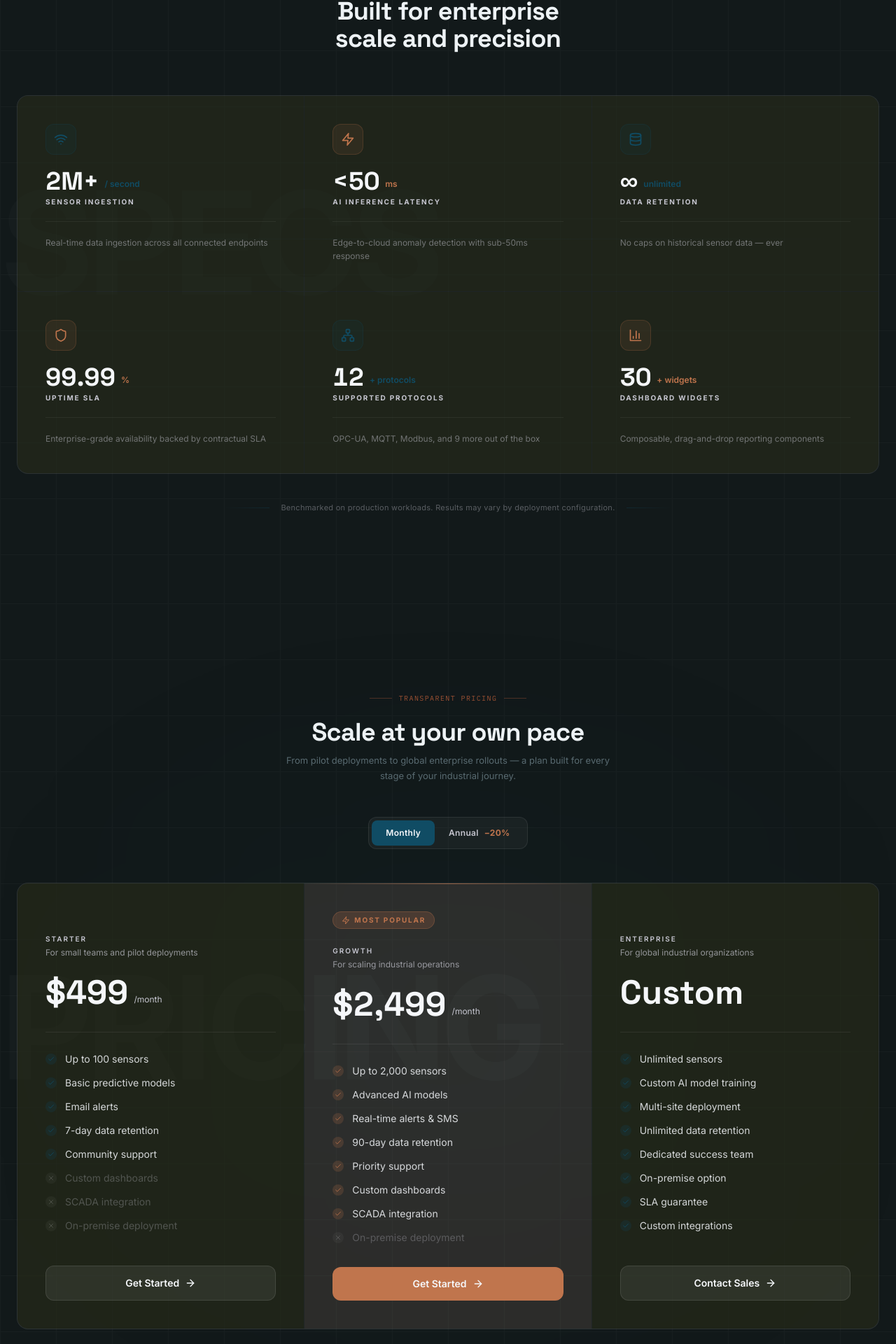
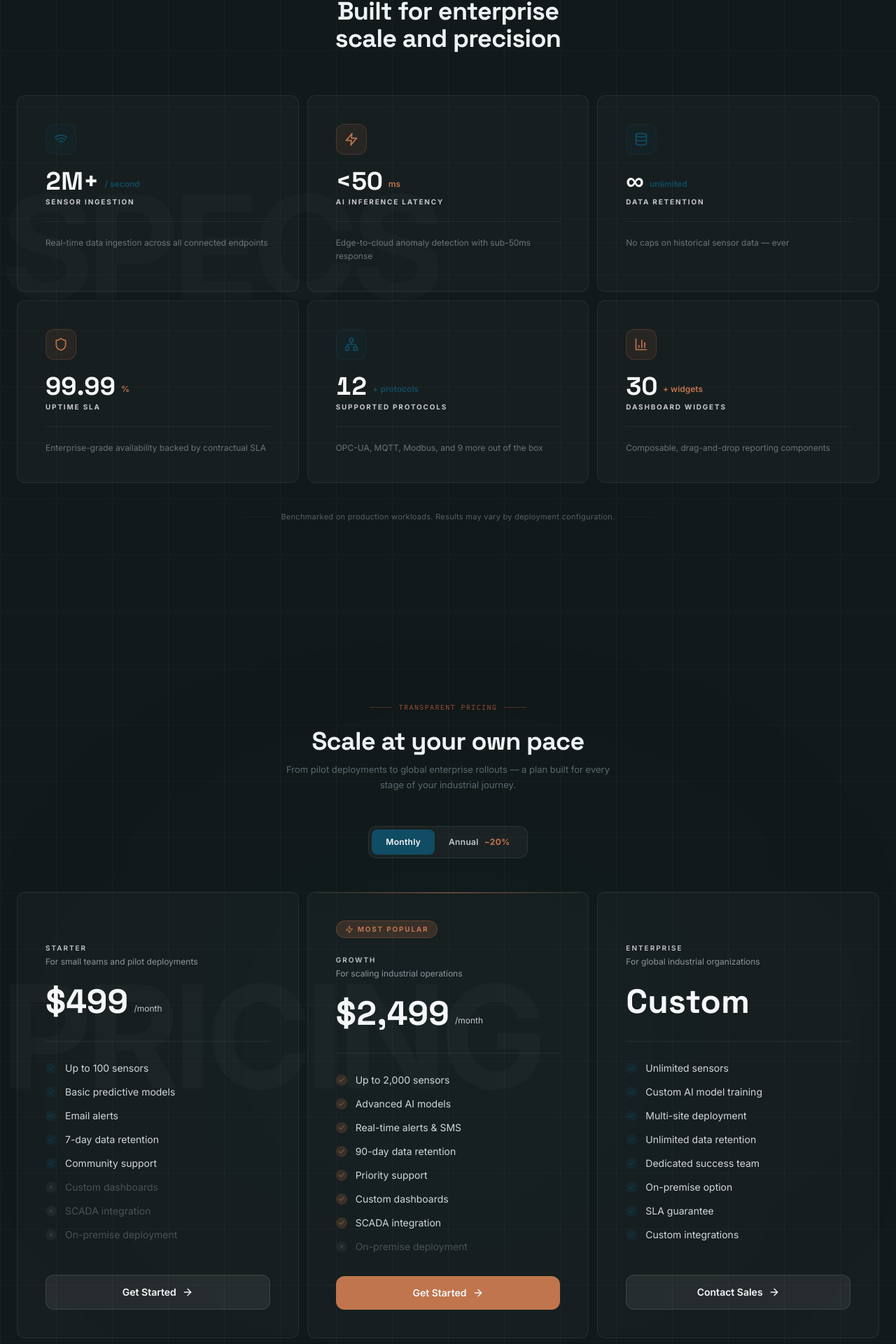
Before and after one commit to malshi-kavindya/sensorpilots.com, a React (Vite) app: page / in a window 1280 px wide. Shown: the part 9224-11144 px from the top of the page at 70% size. Built offline with nearby package versions, Linux system fonts and the light colour scheme; no server answers.

Commit message:
colors changed

```diff
--- a/src/components/sections/BlogContent.tsx
+++ b/src/components/sections/BlogContent.tsx
@@ -121,7 +121,7 @@ export default function BlogContent() {
               initial={{ opacity: 0 }}
               animate={{ opacity: 1 }}
               exit={{ opacity: 0 }}
-              className="text-center py-24 border border-white/[0.06] rounded-2xl bg-white/[0.02]"
+              className="text-center py-24 rounded-xl border border-white/[0.07] bg-white/[0.025]"
             >
               <p className="text-soft-industrial-gray/60 text-sm">No articles found matching your search.</p>
               <button
@@ -140,7 +140,7 @@ export default function BlogContent() {
                   initial={{ opacity: 0, y: 24 }}
                   animate={isInView ? { opacity: 1, y: 0 } : {}}
                   transition={{ duration: 0.5, delay: 0.15 }}
-                  className="group relative mb-px rounded-t-2xl border border-white/[0.06] bg-white/[0.03] hover:bg-white/[0.06] transition-colors duration-300 overflow-hidden cursor-pointer"
+                  className="group relative mb-3 rounded-xl border border-white/[0.07] bg-white/[0.025] hover:bg-white/[0.06] hover:border-[rgba(16,76,100,0.45)] transition-all duration-300 overflow-hidden cursor-pointer"
                 >
                   {/* Top accent */}
                   <div className="absolute top-0 left-0 right-0 h-px bg-gradient-to-r from-transparent via-primary-dark-teal/60 to-transparent" />
@@ -187,14 +187,14 @@ export default function BlogContent() {
 
               {/* Rest of posts */}
               {rest.length > 0 && (
-                <div className="grid grid-cols-1 md:grid-cols-2 lg:grid-cols-3 gap-px bg-white/[0.05] rounded-b-2xl overflow-hidden border border-t-0 border-white/[0.06]">
+                <div className="grid grid-cols-1 md:grid-cols-2 lg:grid-cols-3 gap-3">
                   {rest.map((post, i) => (
                     <motion.article
                       key={post.id}
                       initial={{ opacity: 0, y: 20 }}
                       animate={isInView ? { opacity: 1, y: 0 } : {}}
                       transition={{ duration: 0.4, delay: 0.2 + i * 0.05 }}
-                      className="group relative flex flex-col bg-deep-machine-shadow/50 hover:bg-white/[0.04] transition-colors duration-300 cursor-pointer p-7 overflow-hidden"
+                      className="group relative flex flex-col rounded-xl border border-white/[0.07] bg-white/[0.025] hover:bg-white/[0.06] hover:border-[rgba(16,76,100,0.45)] transition-all duration-300 cursor-pointer p-7 overflow-hidden"
                     >
                       {/* Hover top line */}
                       <div className="absolute top-0 left-6 right-6 h-px bg-gradient-to-r from-transparent via-industrial-copper/0 to-transparent group-hover:via-industrial-copper/50 transition-all duration-500" />
--- a/src/components/sections/PlatformSpecs.tsx
+++ b/src/components/sections/PlatformSpecs.tsx
@@ -114,15 +114,15 @@ export default function PlatformSpecs() {
           <h2 className="ps-title">Built for enterprise<br />scale and precision</h2>
         </motion.div>
 
-        {/* Specs grid — joined panel */}
-        <div className="grid grid-cols-1 sm:grid-cols-2 lg:grid-cols-3 gap-px bg-white/[0.05] rounded-2xl overflow-hidden border border-white/[0.06]">
+        {/* Specs grid */}
+        <div className="grid grid-cols-1 sm:grid-cols-2 lg:grid-cols-3 gap-3">
           {specs.map((s, i) => (
             <motion.div
               key={s.label}
               initial={{ opacity: 0, y: 24 }}
               animate={isInView ? { opacity: 1, y: 0 } : {}}
               transition={{ duration: 0.45, delay: i * 0.09 }}
-              className="group relative flex flex-col gap-5 p-8 md:p-10 bg-deep-machine-shadow/50 hover:bg-white/[0.04] transition-colors duration-300 overflow-hidden"
+              className="group relative flex flex-col gap-5 p-8 md:p-10 rounded-xl border border-white/[0.07] bg-white/[0.025] hover:bg-white/[0.06] hover:border-[rgba(16,76,100,0.45)] transition-all duration-300 overflow-hidden"
             >
               {/* Hover top accent */}
               <div className={`absolute top-0 left-0 right-0 h-px bg-gradient-to-r from-transparent ${
--- a/src/components/sections/PricingTiers.tsx
+++ b/src/components/sections/PricingTiers.tsx
@@ -147,17 +147,15 @@ export default function PricingTiers() {
         </motion.div>
 
         {/* Cards */}
-        <div className="grid grid-cols-1 md:grid-cols-3 gap-px bg-white/[0.06] rounded-2xl overflow-hidden border border-white/[0.06]">
+        <div className="grid grid-cols-1 md:grid-cols-3 gap-3">
           {tiers.map((tier, i) => (
             <motion.div
               key={tier.name}
               initial={{ opacity: 0, y: 28 }}
               animate={isInView ? { opacity: 1, y: 0 } : {}}
               transition={{ duration: 0.5, delay: i * 0.12 }}
-              className={`group relative flex flex-col p-8 md:p-10 transition-colors duration-300 ${
-                tier.highlighted
-                  ? 'bg-industrial-copper/[0.08] hover:bg-industrial-copper/[0.12]'
-                  : 'bg-deep-machine-shadow/60 hover:bg-white/[0.04]'
+              className={`group relative flex flex-col p-8 md:p-10 rounded-xl border border-white/[0.07] bg-white/[0.025] hover:bg-white/[0.06] hover:border-[rgba(16,76,100,0.45)] transition-all duration-300 overflow-hidden ${
+                tier.highlighted ? 'bg-[rgba(232,112,64,0.06)] border-[rgba(232,112,64,0.2)] hover:bg-[rgba(232,112,64,0.1)] hover:border-[rgba(232,112,64,0.4)]' : ''
               }`}
             >
               {/* Top accent */}
--- a/src/components/sections/Testimonials.tsx
+++ b/src/components/sections/Testimonials.tsx
@@ -75,14 +75,14 @@ export default function Testimonials() {
         </motion.div>
 
         {/* Cards */}
-        <div className="grid grid-cols-1 md:grid-cols-3 gap-px bg-white/[0.06] rounded-2xl overflow-hidden border border-white/[0.06]">
+        <div className="grid grid-cols-1 md:grid-cols-3 gap-3">
           {testimonials.map((t, i) => (
             <motion.div
               key={i}
               initial={{ opacity: 0, y: 24 }}
               animate={isInView ? { opacity: 1, y: 0 } : {}}
               transition={{ duration: 0.5, delay: i * 0.12 }}
-              className="group relative bg-deep-machine-shadow/60 hover:bg-white/[0.04] transition-colors duration-300 p-8 md:p-10 flex flex-col gap-8"
+              className="group relative rounded-xl border border-white/[0.07] bg-white/[0.025] hover:bg-white/[0.06] hover:border-[rgba(16,76,100,0.45)] transition-all duration-300 p-8 md:p-10 flex flex-col gap-8"
             >
               {/* Top accent line on hover */}
               <div className="absolute top-0 left-8 right-8 h-px bg-gradient-to-r from-transparent via-primary-dark-teal/0 to-transparent group-hover:via-primary-dark-teal/60 transition-all duration-500" />
```
